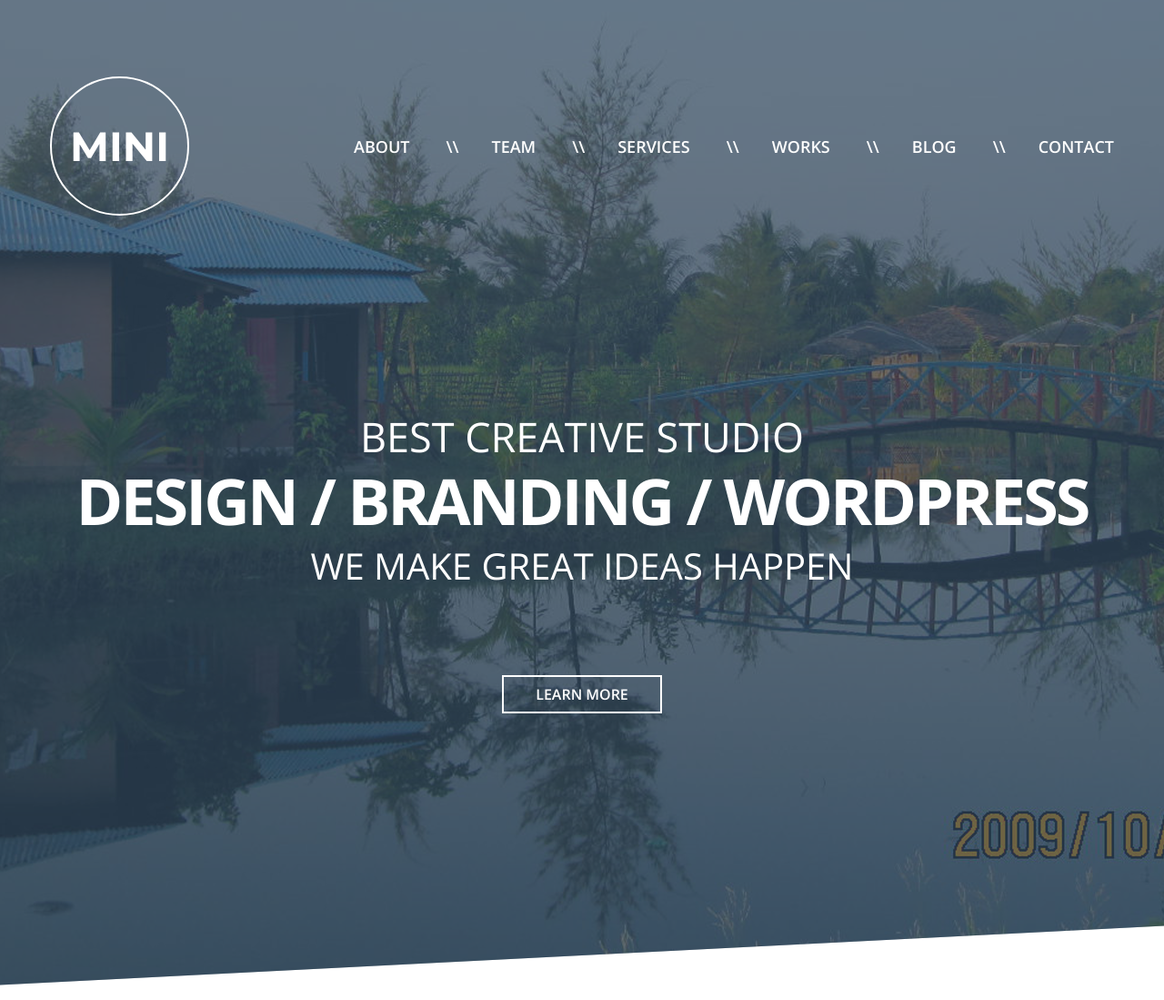
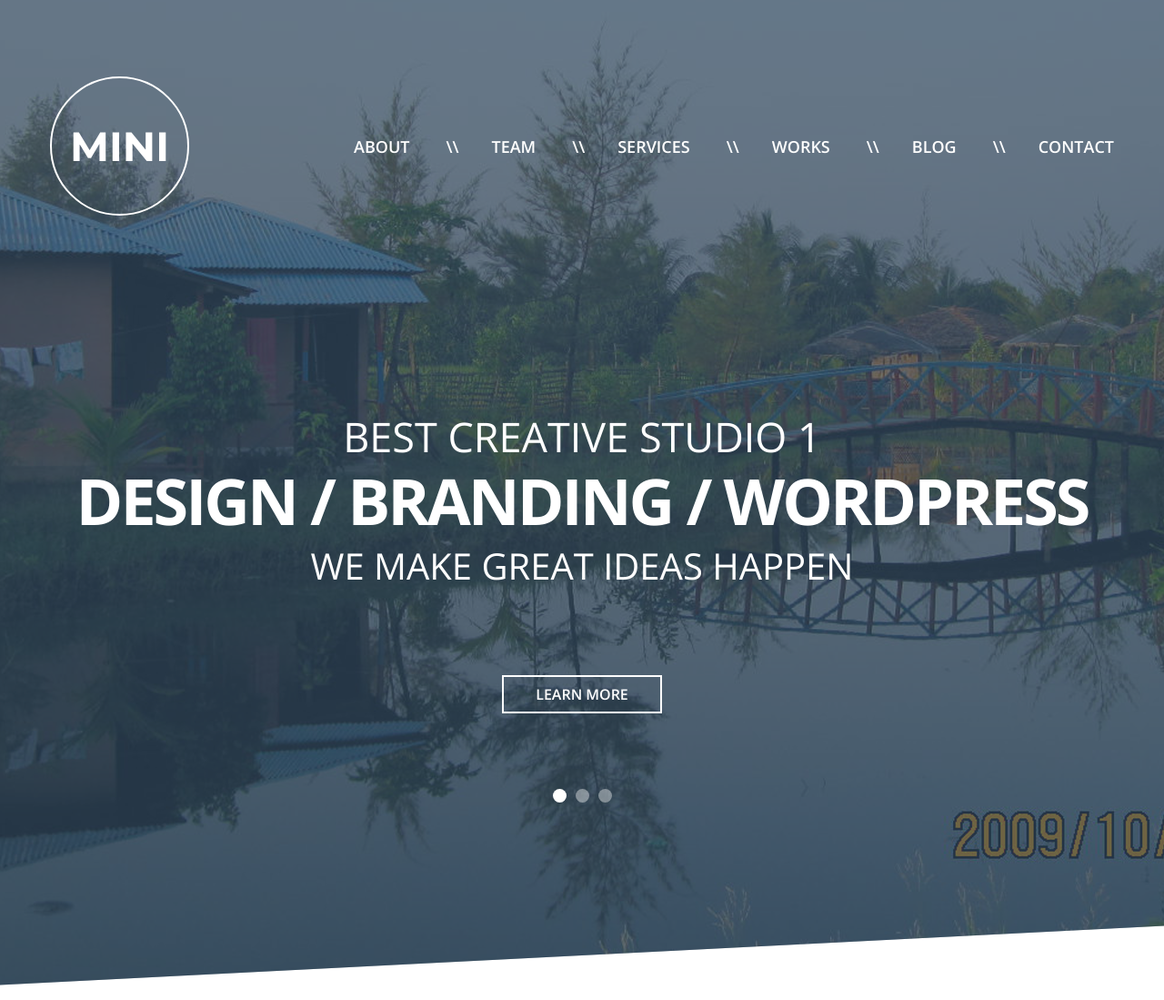
Before and after one commit to LesiaLametta/Avocode_example, a PHP site: page / in a window 1280 px wide. Shown: the top 1099 px of the page at 91% size. Run offline with PHP 8.4, Linux system fonts and the light colour scheme; some web fonts are replaced.

Commit message:
Slider Implement (Banner Section)

```diff
--- a/css/slick.css
+++ b/css/slick.css
@@ -1,11 +1,9 @@
 /* Slider */
-.slick-slider
-{
+
+.slick-slider {
     position: relative;
-
     display: block;
     box-sizing: border-box;
-
     -webkit-user-select: none;
     -moz-user-select: none;
     -ms-user-select: none;
@@ -18,8 +16,7 @@
     -webkit-tap-highlight-color: transparent;
 }
 
-.slick-list
-{
+.slick-list {
     position: relative;
 
     display: block;
@@ -28,19 +25,18 @@
     margin: 0;
     padding: 0;
 }
-.slick-list:focus
-{
+
+.slick-list:focus {
     outline: none;
 }
-.slick-list.dragging
-{
+
+.slick-list.dragging {
     cursor: pointer;
     cursor: hand;
 }
 
 .slick-slider .slick-track,
-.slick-slider .slick-list
-{
+.slick-slider .slick-list {
     -webkit-transform: translate3d(0, 0, 0);
     -moz-transform: translate3d(0, 0, 0);
     -ms-transform: translate3d(0, 0, 0);
@@ -48,8 +44,7 @@
     transform: translate3d(0, 0, 0);
 }
 
-.slick-track
-{
+.slick-track {
     position: relative;
     top: 0;
     left: 0;
@@ -58,62 +53,91 @@
     margin-left: auto;
     margin-right: auto;
 }
+
 .slick-track:before,
-.slick-track:after
-{
+.slick-track:after {
     display: table;
 
     content: '';
 }
-.slick-track:after
-{
+
+.slick-track:after {
     clear: both;
 }
-.slick-loading .slick-track
-{
+
+.slick-loading .slick-track {
     visibility: hidden;
 }
 
-.slick-slide
-{
+.slick-slide {
     display: none;
     float: left;
-
     height: 100%;
     min-height: 1px;
 }
-[dir='rtl'] .slick-slide
-{
+
+.slick-slide:focus {
+    outline: none;
+}
+
+[dir='rtl'] .slick-slide {
     float: right;
 }
-.slick-slide img
-{
+
+.slick-slide img {
     display: block;
 }
-.slick-slide.slick-loading img
-{
+
+.slick-slide.slick-loading img {
     display: none;
 }
-.slick-slide.dragging img
-{
+
+.slick-slide.dragging img {
     pointer-events: none;
 }
-.slick-initialized .slick-slide
-{
+
+.slick-initialized .slick-slide {
     display: block;
 }
-.slick-loading .slick-slide
-{
+
+.slick-loading .slick-slide {
     visibility: hidden;
 }
-.slick-vertical .slick-slide
-{
+
+.slick-vertical .slick-slide {
     display: block;
 
     height: auto;
 
     border: 1px solid transparent;
 }
+
 .slick-arrow.slick-hidden {
     display: none;
 }
+
+.slick-dots {
+    list-style: none;
+    text-align: center;
+}
+
+.slick-dots li {
+    display: inline-block;
+    vertical-align: middle;
+    margin: 0 5px;
+}
+
+.slick-dots li.slick-active button {
+    background-color: rgba(255, 255, 255, 1);
+}
+
+.slick-dots li button {
+    width: 15px;
+    height: 15px;
+    background-color: rgba(255, 255, 255, 0.4);
+    border-radius: 50%;
+    text-indent: -999px;
+    overflow: hidden;
+    border: none;
+    padding: 0;
+}
--- a/css/style.css
+++ b/css/style.css
@@ -280,6 +280,10 @@ header {
     text-align: center;
 }
 
+.banner-slider .slick-dots {
+    margin-top: 80px;
+}
+
 
 
 .heading {
--- a/index.html
+++ b/index.html
@@ -47,10 +47,26 @@
     </header>
     <section class="banner">
         <div class="wrapper">
-            <h1>Best Creative Studio
+            <div class="banner-slider">
+                <div>
+                    <h1>Best Creative Studio 1
                 <span class="lg">Design / Branding / WordPress </span>
                 <span class="sm">We Make Great Ideas Happen</span></h1>
-            <a href="#" class="btn">Learn More</a>
+                    <a href="#" class="btn">Learn More</a>
+                </div>
+                <div>
+                    <h1>Best Creative Studio 2
+                <span class="lg">Design / Branding / WordPress </span>
+                <span class="sm">We Make Great Ideas Happen</span></h1>
+                    <a href="#" class="btn">Learn More</a>
+                </div>
+                <div>
+                    <h1>Best Creative Studio 3
+                <span class="lg">Design / Branding / WordPress </span>
+                <span class="sm">We Make Great Ideas Happen</span></h1>
+                    <a href="#" class="btn">Learn More</a>
+                </div>
+            </div>
         </div>
     </section>
     <section class="about section">
--- a/js/custom.js
+++ b/js/custom.js
@@ -22,4 +22,9 @@ $(function() {
         $(this).parent().addClass('active');
         return false
     });
+
+    $('.banner-slider').slick({
+        arrows: false,
+        dots: true,
+    })
 });
```
Lines whose indentation alone changed are shown as unchanged.
